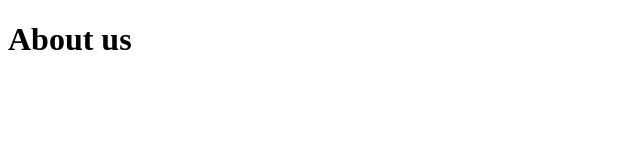
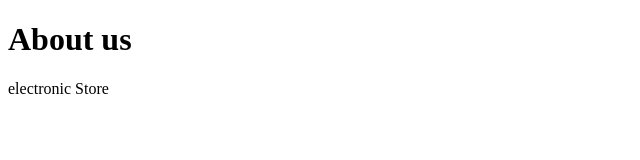
Before and after one commit to maryamnaz06/2405B1, a plain HTML site: page about_us.html in a window 1280 px wide. Shown: the whole page, without its empty margins (0-640 px from the left). Drawn offline with Linux system fonts and the light colour scheme.

Commit message:
add new line

```diff
--- a/about_us.html
+++ b/about_us.html
@@ -7,5 +7,6 @@
 </head>
 <body>
     <h1>About us</h1>
+    <p>electronic Store</p>
 </body>
 </html>
```
